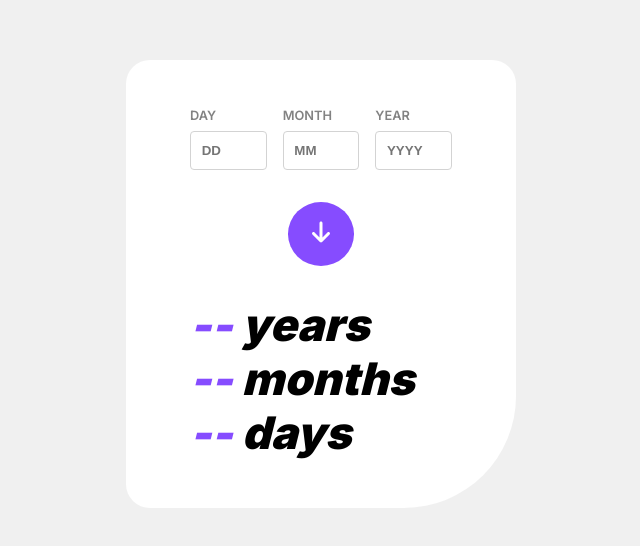
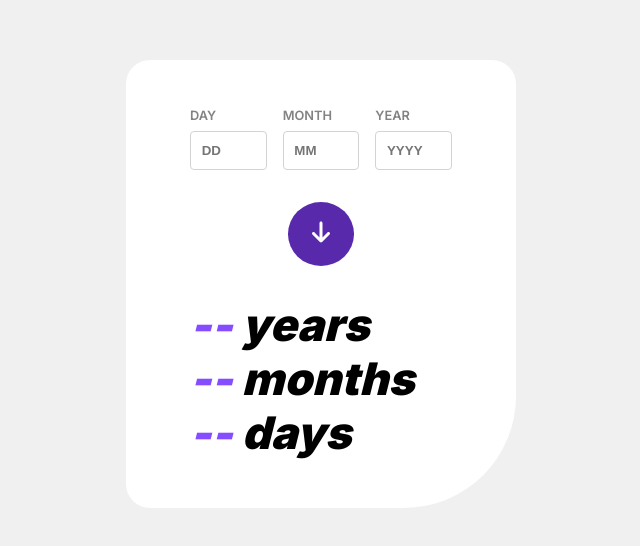
Before and after one commit to BrandTrump/Age-Calculator, a Next.js app: page / in a window 1280 px wide. Shown: the part 116-662 px from the top of the page, without its empty margins (319-959 px from the left). Built offline with nearby package versions, Linux system fonts and the light colour scheme.

Commit message:
feat: added ternary operator conditions for disabling submission

```diff
--- a/components/Calculator.tsx
+++ b/components/Calculator.tsx
@@ -72,7 +72,10 @@ function Calculator() {
             />
           </StyledInput>
         </InputFields>
-        <button type="submit">
+        <button
+          disabled={!dayInput || !monthInput || !yearInput ? true : false}
+          type="submit"
+        >
           <svg
             xmlns="http://www.w3.org/2000/svg"
             height="1em"
```
